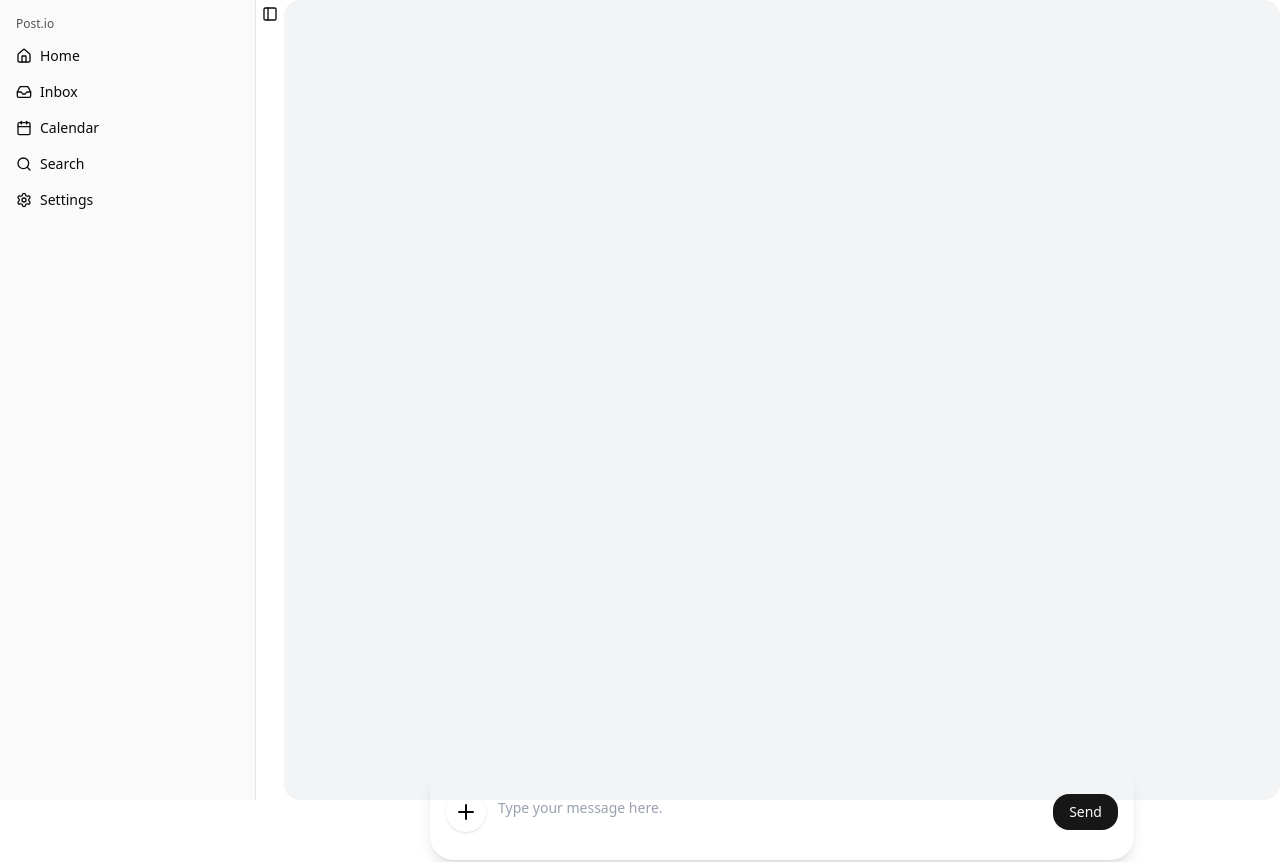
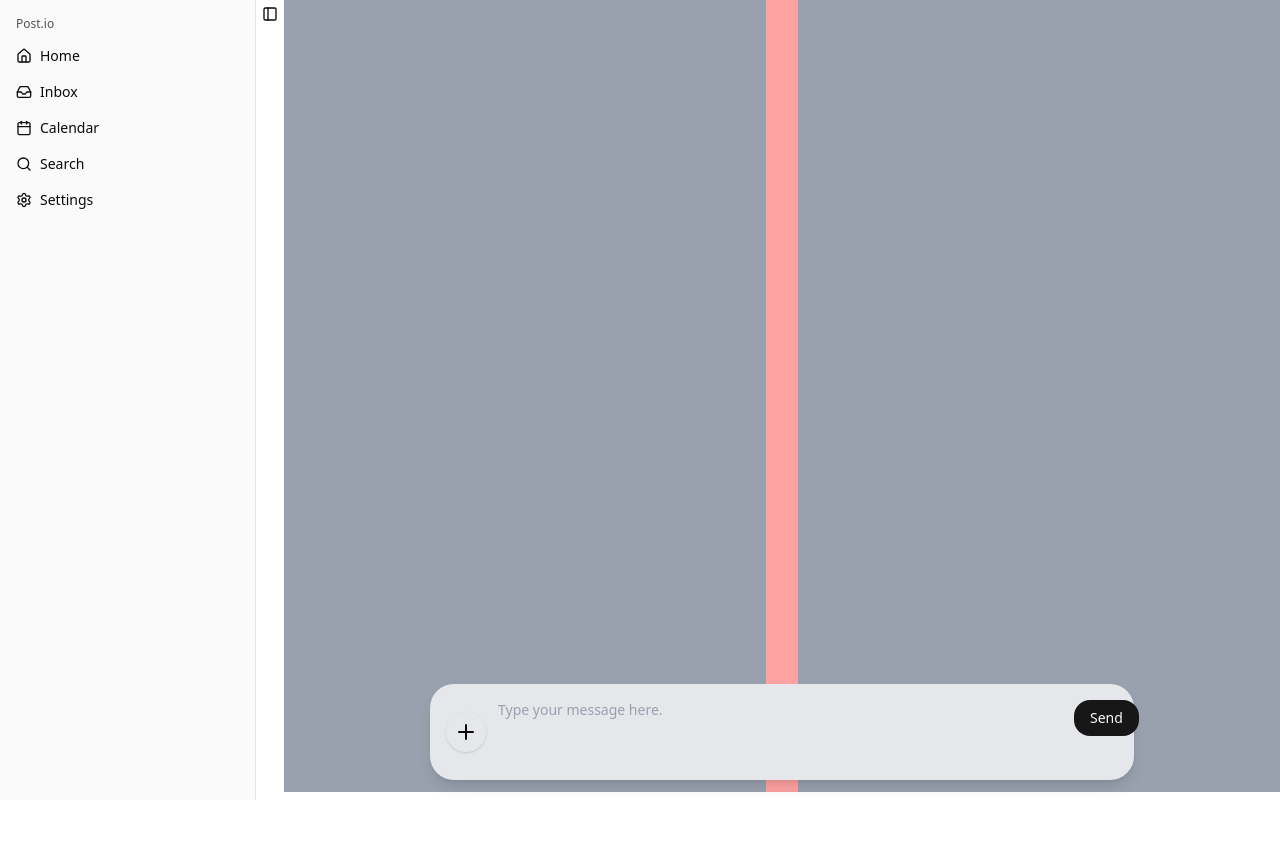
Before and after one commit to The-vishnu/scoreio, a Next.js app: page / in a window 1280 px wide. After the commit the page ends 800 px from the top, so only its background shows below. Built offline with nearby package versions, Linux system fonts and the light colour scheme.

Commit message:
Fixing UI

```diff
--- a/app/layout.js
+++ b/app/layout.js
@@ -13,7 +13,7 @@ export default function RootLayout({ children }) {
           <AppSidebar />
           <SidebarTrigger className={`cursor-pointer`}/>
           <main className="flex flex-row w-full">
-             <div className="flex flex-col gap-4 rounded-2xl bg-gray-100 h-screen w-full right-20 top-0 items-center justify-center">
+             <div className="flex flex-col gap-4 rounded-2xl bg-gray-100 h-[99vh] w-full right-20 top-0 items-center justify-center">
 
               {children}
 
--- a/app/page.js
+++ b/app/page.js
@@ -7,7 +7,7 @@ import rehypeRaw from "rehype-raw";
 import rehypeHighlight from "rehype-highlight";
 import { Textarea } from "@/components/ui/textarea";
 import { Plus, Loader2, X, Rocket, GrapeIcon, BarChart } from "lucide-react";
-import { useEffect, useState } from "react";
+import { useEffect, useRef, useState } from "react";
 import toast, { Toaster } from 'react-hot-toast';
 import axios from 'axios';
 
@@ -19,8 +19,19 @@ export default function Home() {
   const [click, setClick] = useState(true);
   const [input, setInput] = useState("");
   const [fileLoading, setFileLoading] = useState(false);
+  const scrollRef = useRef(null);
 
   console.log(input);
+
+  useEffect(() => {
+    if (!scrollRef.current) return;
+
+    scrollRef.current.scrollTo({
+      top: scrollRef.current.scrollHeight,
+      behavior: "smooth",
+    });
+  }, [ansArea, loading]);
+
 
   useEffect(() => {
     if (!fileName) return;
@@ -142,11 +153,12 @@ export default function Home() {
 
   return (
     <>
-      <div className="h-[99vh]">
+    <Toaster position="top-center" reverseOrder={false} />
+      <div className="h-screen bg-gray-400 w-full flex flex-col items-center">
 
-        <div className="h-[95vh] overflow-auto flex flex-col gap-5">
+        <div ref={scrollRef} className="flex-1 bg-red-300 overflow-y-auto p-4 flex flex-col gap-4">
           {loading && (
-            <div className="font-semibold mt-2 flex flex-col bg-slate-200 gap-4 p-3.5 h-[90vh] w-[60vw] animate-pulse">
+            <div  className="font-semibold mt-2 flex flex-col bg-slate-500 gap-4 p-3.5 h-[90vh] w-[60vw] animate-pulse">
 
               <div className="h-6 bg-gray-300 rounded w-1/2"></div>
 
@@ -159,8 +171,9 @@ export default function Home() {
             </div>
           )}
           {Array.isArray(ansArea) && ansArea.map((item, index) => (
+
             <div key={index}
-              className="font-semibold mt-2 flex flex-col gap-3 p-3.5 h-[90vh] w-[60vw]">
+              className="font-semibold mt-2 flex flex-col gap-3 p-3.5 w-[60vw]">
 
               {/* User Input */}
               <div className="text-[1.5rem] ">{item.userInput} </div>
@@ -210,9 +223,7 @@ export default function Home() {
 
         </div>
 
-
-        <div className="flex items-center gap-3 justify-between font-sans dark:bg-neutral-950 rounded-3xl px-4 py-1 shadow-lg w-[55vw] min-h-[12vh]">
-          <Toaster position="top-center" reverseOrder={false} />
+        <div className="flex absolute bottom-5 items-center bg-gray-200 gap-3 justify-between font-sans dark:bg-neutral-950 rounded-3xl px-4 py-1 shadow-lg w-[55vw] min-h-[12vh]">
           <div className="relative">
             {fileName && (
               <div className="absolute -top-14 flex items-center gap-2 bg-gray-100 dark:bg-neutral-800 px-3 py-1 rounded-xl shadow-md animate-fadeIn">
@@ -231,13 +242,18 @@ export default function Home() {
               className="flex items-center justify-center w-10 h-10 dark:bg-neutral-800 rounded-full hover:bg-gray-200 dark:hover:bg-neutral-700 cursor-pointer transition-all duration-200 shadow-sm hover:shadow-md">{fileLoading ? <Loader2 className="animate-spin" /> : <Plus className={`${click ? '' : 'text-gray-300'}`} />}</label>
             <input onChange={handleChooseFile} disabled={!!fileName} id="fileType" className="hidden" type="file" />
           </div>
+          <div className="sticky bottom-0">
+            <div className="flex flex-row mr-[55px] justify-between">
 
-          <Textarea
-            value={input}
-            onChange={(e) => { setInput(e.target.value) }}
-            className={`justify-center mb-[-35px] items-center content-center h-[34%]`}
-            placeholder="Type your message here." />
-          <Button onClick={handleSendResponce} className={`rounded-2xl cursor-pointer`}>Send</Button>
+              <Textarea
+                value={input}
+                onChange={(e) => { setInput(e.target.value) }}
+                className={`start justify-center items-center content-center w-[45vw] h-[34%]`}
+                placeholder="Type your message here." />
+              <Button onClick={handleSendResponce} className={`rounded-2xl cursor-pointer`}>Send</Button>
+            </div>
+          </div>
+
         </div>
 
       </div>
```
